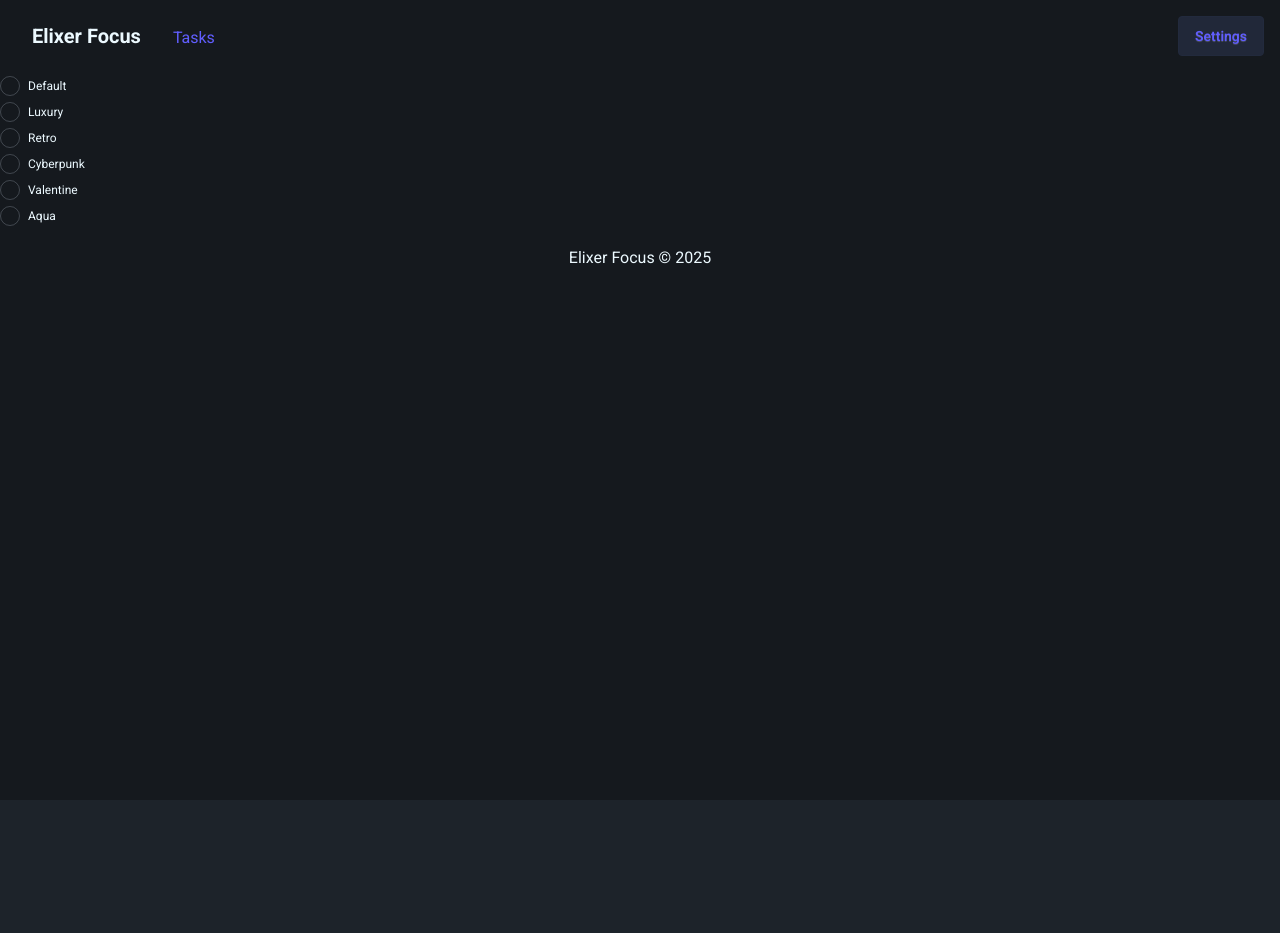
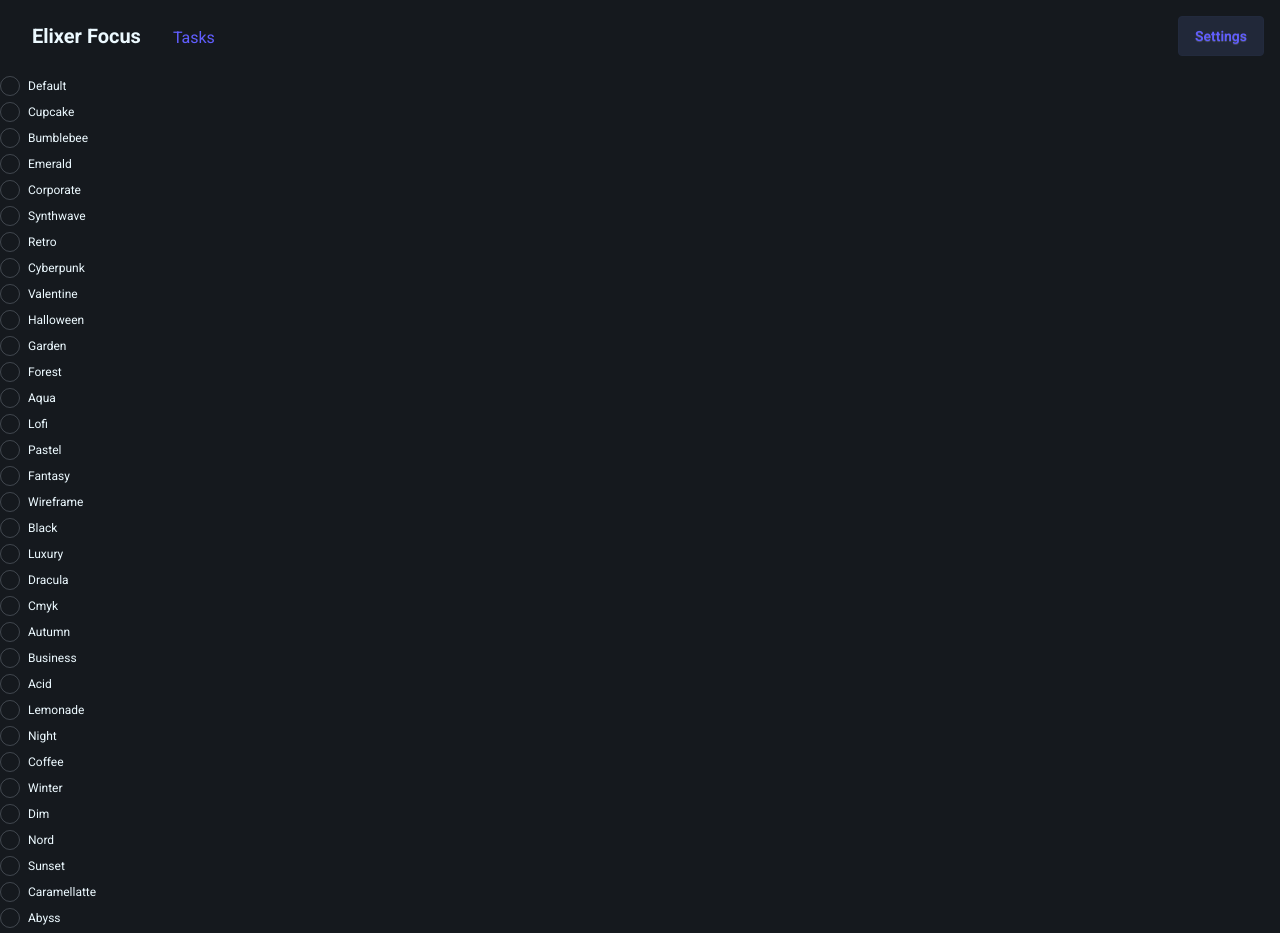
Before and after one commit to elixer-prince/elixer-focus, a React (Vite) app in the folder react-frontend/: page /settings in a window 1280 px wide. Shown: the top 933 px of the page. Before the commit the page ends 800 px from the top, so only its background shows below. Built offline with nearby package versions, Linux system fonts and the light colour scheme.

Commit message:
feat(themes): add all default daisyui theme toggles

```diff
--- a/react-frontend/src/components/ThemeSettings/ThemeSettings.tsx
+++ b/react-frontend/src/components/ThemeSettings/ThemeSettings.tsx
@@ -16,9 +16,45 @@ const ThemeSettings = () => {
                     type="radio"
                     name="theme-radios"
                     className="radio radio-sm theme-controller"
-                    value="luxury"
+                    value="cupcake"
                 />
-                Luxury
+                Cupcake
+            </label>
+            <label className="flex cursor-pointer items-center gap-2">
+                <input
+                    type="radio"
+                    name="theme-radios"
+                    className="radio radio-sm theme-controller"
+                    value="bumblebee"
+                />
+                Bumblebee
+            </label>
+            <label className="flex cursor-pointer items-center gap-2">
+                <input
+                    type="radio"
+                    name="theme-radios"
+                    className="radio radio-sm theme-controller"
+                    value="emerald"
+                />
+                Emerald
+            </label>
+            <label className="flex cursor-pointer items-center gap-2">
+                <input
+                    type="radio"
+                    name="theme-radios"
+                    className="radio radio-sm theme-controller"
+                    value="corporate"
+                />
+                Corporate
+            </label>
+            <label className="flex cursor-pointer items-center gap-2">
+                <input
+                    type="radio"
+                    name="theme-radios"
+                    className="radio radio-sm theme-controller"
+                    value="synthwave"
+                />
+                Synthwave
             </label>
             <label className="flex cursor-pointer items-center gap-2">
                 <input
@@ -52,9 +88,225 @@ const ThemeSettings = () => {
                     type="radio"
                     name="theme-radios"
                     className="radio radio-sm theme-controller"
+                    value="halloween"
+                />
+                Halloween
+            </label>
+            <label className="flex cursor-pointer items-center gap-2">
+                <input
+                    type="radio"
+                    name="theme-radios"
+                    className="radio radio-sm theme-controller"
+                    value="garden"
+                />
+                Garden
+            </label>
+            <label className="flex cursor-pointer items-center gap-2">
+                <input
+                    type="radio"
+                    name="theme-radios"
+                    className="radio radio-sm theme-controller"
+                    value="forest"
+                />
+                Forest
+            </label>
+            <label className="flex cursor-pointer items-center gap-2">
+                <input
+                    type="radio"
+                    name="theme-radios"
+                    className="radio radio-sm theme-controller"
                     value="aqua"
                 />
                 Aqua
+            </label>
+            <label className="flex cursor-pointer items-center gap-2">
+                <input
+                    type="radio"
+                    name="theme-radios"
+                    className="radio radio-sm theme-controller"
+                    value="lofi"
+                />
+                Lofi
+            </label>
+            <label className="flex cursor-pointer items-center gap-2">
+                <input
+                    type="radio"
+                    name="theme-radios"
+                    className="radio radio-sm theme-controller"
+                    value="pastel"
+                />
+                Pastel
+            </label>
+            <label className="flex cursor-pointer items-center gap-2">
+                <input
+                    type="radio"
+                    name="theme-radios"
+                    className="radio radio-sm theme-controller"
+                    value="fantasy"
+                />
+                Fantasy
+            </label>
+            <label className="flex cursor-pointer items-center gap-2">
+                <input
+                    type="radio"
+                    name="theme-radios"
+                    className="radio radio-sm theme-controller"
+                    value="wireframe"
+                />
+                Wireframe
+            </label>
+            <label className="flex cursor-pointer items-center gap-2">
+                <input
+                    type="radio"
+                    name="theme-radios"
+                    className="radio radio-sm theme-controller"
+                    value="black"
+                />
+                Black
+            </label>
+            <label className="flex cursor-pointer items-center gap-2">
+                <input
+                    type="radio"
+                    name="theme-radios"
+                    className="radio radio-sm theme-controller"
+                    value="luxury"
+                />
+                Luxury
+            </label>
+            <label className="flex cursor-pointer items-center gap-2">
+                <input
+                    type="radio"
+                    name="theme-radios"
+                    className="radio radio-sm theme-controller"
+                    value="dracula"
+                />
+                Dracula
+            </label>
+            <label className="flex cursor-pointer items-center gap-2">
+                <input
+                    type="radio"
+                    name="theme-radios"
+                    className="radio radio-sm theme-controller"
+                    value="cmyk"
+                />
+                Cmyk
+            </label>
+            <label className="flex cursor-pointer items-center gap-2">
+                <input
+                    type="radio"
+                    name="theme-radios"
+                    className="radio radio-sm theme-controller"
+                    value="autumn"
+                />
+                Autumn
+            </label>
+            <label className="flex cursor-pointer items-center gap-2">
+                <input
+                    type="radio"
+                    name="theme-radios"
+                    className="radio radio-sm theme-controller"
+                    value="business"
+                />
+                Business
+            </label>
+            <label className="flex cursor-pointer items-center gap-2">
+                <input
+                    type="radio"
+                    name="theme-radios"
+                    className="radio radio-sm theme-controller"
+                    value="acid"
+                />
+                Acid
+            </label>
+            <label className="flex cursor-pointer items-center gap-2">
+                <input
+                    type="radio"
+                    name="theme-radios"
+                    className="radio radio-sm theme-controller"
+                    value="lemonade"
+                />
+                Lemonade
+            </label>
+            <label className="flex cursor-pointer items-center gap-2">
+                <input
+                    type="radio"
+                    name="theme-radios"
+                    className="radio radio-sm theme-controller"
+                    value="night"
+                />
+                Night
+            </label>
+            <label className="flex cursor-pointer items-center gap-2">
+                <input
+                    type="radio"
+                    name="theme-radios"
+                    className="radio radio-sm theme-controller"
+                    value="coffee"
+                />
+                Coffee
+            </label>
+            <label className="flex cursor-pointer items-center gap-2">
+                <input
+                    type="radio"
+                    name="theme-radios"
+                    className="radio radio-sm theme-controller"
+                    value="winter"
+                />
+                Winter
+            </label>
+            <label className="flex cursor-pointer items-center gap-2">
+                <input
+                    type="radio"
+                    name="theme-radios"
+                    className="radio radio-sm theme-controller"
+                    value="dim"
+                />
+                Dim
+            </label>
+            <label className="flex cursor-pointer items-center gap-2">
+                <input
+                    type="radio"
+                    name="theme-radios"
+                    className="radio radio-sm theme-controller"
+                    value="nord"
+                />
+                Nord
+            </label>
+            <label className="flex cursor-pointer items-center gap-2">
+                <input
+                    type="radio"
+                    name="theme-radios"
+                    className="radio radio-sm theme-controller"
+                    value="sunset"
+                />
+                Sunset
+            </label>
+            <label className="flex cursor-pointer items-center gap-2">
+                <input
+                    type="radio"
+                    name="theme-radios"
+                    className="radio radio-sm theme-controller"
+                    value="caramellatte"
+                />
+                Caramellatte
+            </label>
+            <label className="flex cursor-pointer items-center gap-2">
+                <input
+                    type="radio"
+                    name="theme-radios"
+                    className="radio radio-sm theme-controller"
+                    value="abyss"
+                />
+                Abyss
+            </label>
+            <label className="flex cursor-pointer items-center gap-2">
+                <input
+                    type="radio"
+                    name="theme-radios"
+                    className="radio radio-sm theme-controller"
+                    value="silk"
+                />
+                Silk
             </label>
         </fieldset>
     );
```
